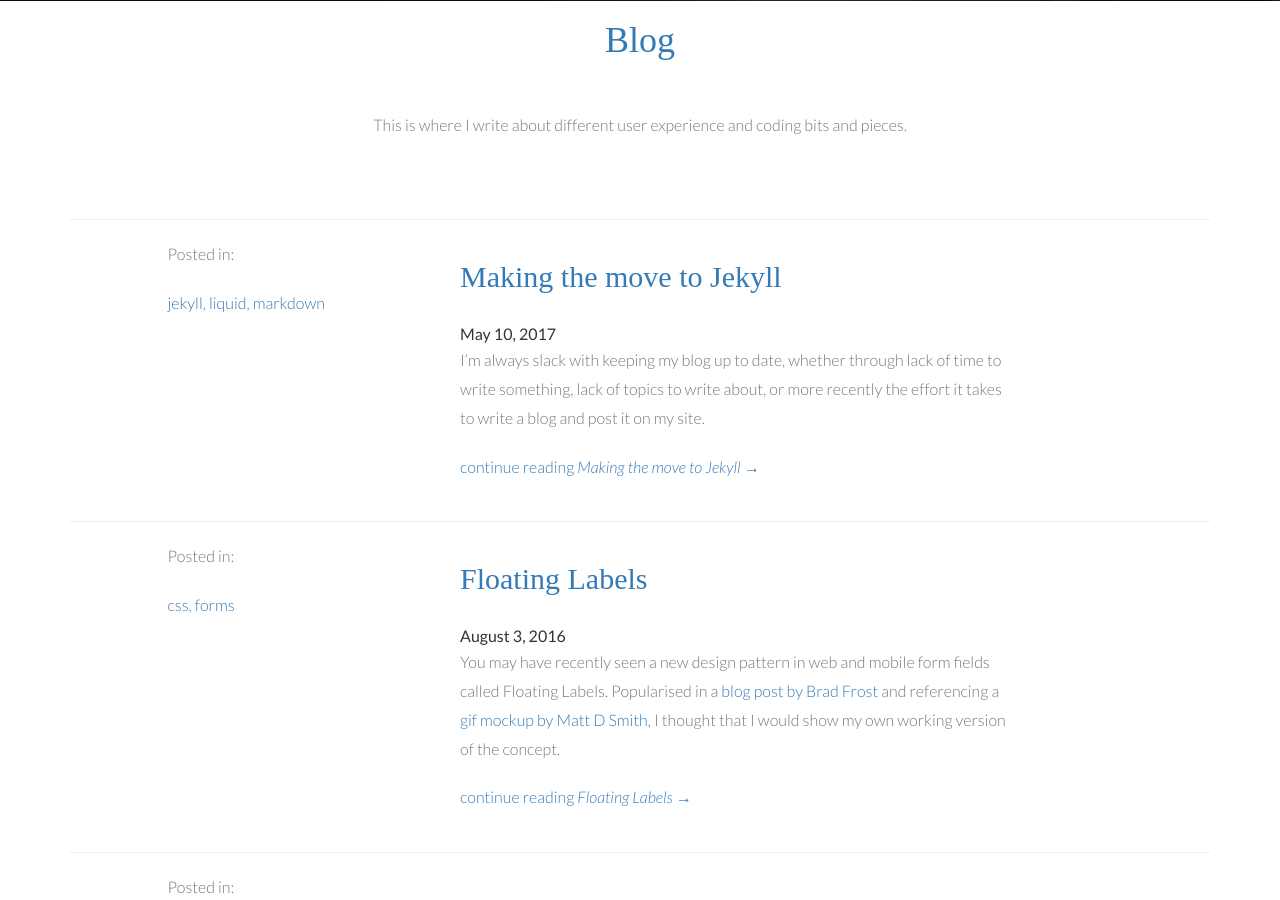
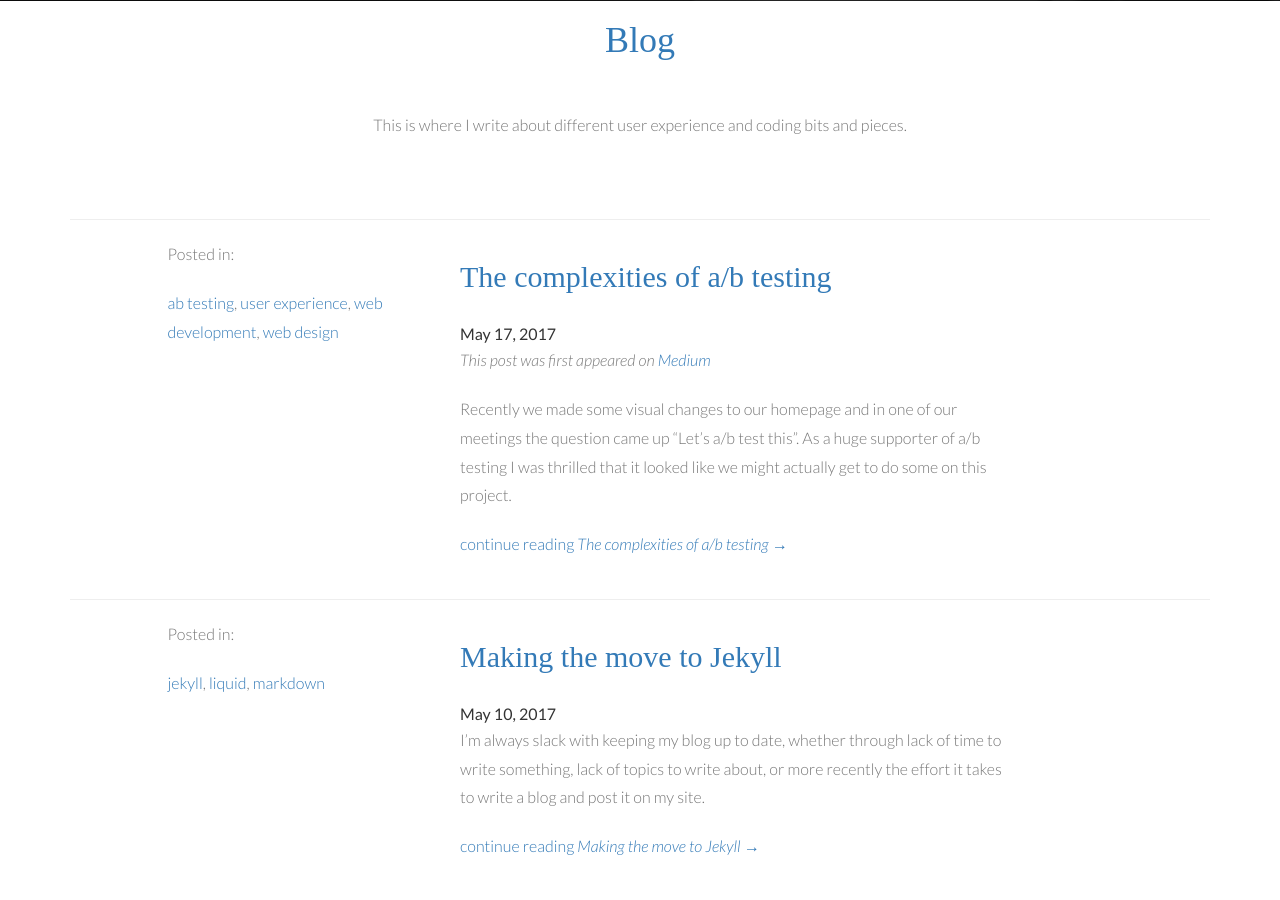
Before and after one commit to brett-east/blog, a Jekyll site: the page built from index.html, in a window 1280 px wide and 900 px high, scrolled down 349 px. Built offline with Jekyll 4.4.1, drawn with Linux system fonts in a browser that asks for light colours; nearby versions of some CDN libraries; some web fonts are replaced; the list of posts is cut into pages by our own code; some of the changed lines change nothing that is shown.

Commit message:
Add The complexities of ab testing blog post

```diff
--- a/_layouts/default.html
+++ b/_layouts/default.html
@@ -22,7 +22,7 @@
             <div class="collapse navbar-collapse" id="mainNav">
           		<ul class="nav navbar-nav navbar-right">
           			<li><a href="http://bretteast.me/">Home</a></li>
-          			<li><a href="/blog">Blog</a></li>
+          			<li><a href="/">Blog</a></li>
           			<li><a href="http://bretteast.me/about.html">About Me</a></li>
           			<li><a href="http://bretteast.me/portfolio">My Work</a></li>
           			<li><a href="http://bretteast.me/resume.html">Resume</a></li>
--- /dev/null
+++ b/_posts/2017-05-17-the-complexities-of-ab-testing.md
@@ -0,0 +1,85 @@
+---
+layout: post
+title: 'The complexities of a/b testing'
+excerpt_separator: <!--- more --->
+comments: true
+description: 'A guide to some of the complexities involved in a/b testing'
+twitterdescription: 'The complexities of a/b testing - by Brett East'
+tags: ['ab testing', 'user experience', 'web development', 'web design']
+---
+
+*This post was first appeared on [Medium](https://medium.com/@BrettEast/the-complexities-of-a-b-testing-6fdac53ecf7a)*
+
+Recently we made some visual changes to our homepage and in one of our meetings the question came up “Let’s a/b test this”. As a huge supporter of a/b testing I was thrilled that it looked like we might actually get to do some on this project.<!--- more --->
+
+![A ridiculous use case - ab testing a bug fix](/images/a-b-test.png){: .img-responsive style="margin: 0 auto 40px;"}
+
+So naturally my first response was “Yes, that’s great” and my follow up question was “What’s our hypothesis?”, then my heart sank as I was met with blank expressions and it appeared this announcement to a/b test hadn’t been all that thought through.
+
+As a result I was inspired to write this article about some of the complexities of a/b testing. While I’d say I’m a fan of a/b testing I’ve also seen firsthand how the incorrect implementation of tests can lead to poor decisions being made based on faulty results, I’ve also experienced a/b test overload where every piece of minutia is tested for weeks on end, or even worse — where, what are essentially, bug fixes are tested.
+Not every change should be a/b tested as not every change lends itself to that kind of testing, but importantly, if you are going to a/b test, there are a few things you need to consider beforehand.
+
+## What is our hypothesis?
+
+As I mentioned in the intro, the lack of a hypothesis poses a real road block when wanting to get valuable data out of an a/b test. If you’ve made a change, you likely had a reason and a bit of an expectation on what effect that change will have to the site, that ‘expectation’ is your hypothesis, and it’s usually the driving force behind wanting to make a change in the first place.
+
+From the design decision “Let’s remove the need for a compulsory phone number from our checkout process, I think it will increase checkouts” we can then get our hypothesis “Removing the phone number will increase sales” (I realise this example skims over some steps before coming to this design decision and the hypothesis doesn’t map 100% to the change, but it helps to bring out some of the considerations and mistakes mentioned in this article).
+
+This is great, it gives us something we can measure and we know what we can expect, we’re expecting our sales to increase with users that are using the changed layout. This way we know what metric to measure and we’re not just looking at results at the end of the test trying to find differences between our two tests. Having a hypothesis before measuring a change is much better than trying to work out after the fact why a change occurred between two designs. For something like sales this might seem obvious, but it becomes important if we were making a change to static content site. Say we’re measuring a whole lot of metrics and user funnels, and we decide to move some content on the page and just ‘run’ an a/b test, then we blindly compare metrics like ‘time on page’, and ‘bounce rate’ — who knows what we might miss! After running the test, we’re now running around trying to see what’s changed and then scratching our heads as to why things may or may not have changed — not to say that we might not end up doing that anyway. It’s just much easier to track metrics that we think will change and then look at secondary metrics.
+
+## Running your test
+
+### Statistical significance
+
+“Wow, that new button placement has a 20% increase in widget sales” — It’s funny how you can get the numbers to tell different stories.
+
+Maybe one test did see an increase of 20% in widget sales, but if you only ran the test for a day, or ran it for 4 weeks, and only sold 5 widgets in the ‘a’ test and 6 in the ‘b’ test, then those results aren’t telling you too much. All too often I’ve seen an a/b test run without enough consideration into other factors, statistical significance being one of them and the effect on other parts of the site being another. You can look into [statistical significance here](https://www.optimizely.com/optimization-glossary/statistical-significance/), but most modern day a/b testing suites like [Optimizely](https://www.optimizely.com/) and [Optimal Workshop](http://optimalworkshop.com/) are more than equipped to report back on this information — but when running tests it helps to have a bit of an understanding as to why this is important.
+
+Just because there is a 3% change in something doesn’t mean that it accounts for anything. A statistically significant result is one, that to a high degree of certainty means that your change impacted the metric that you’re measuring — not just that someone randomly happened to buy an extra few widgets.
+
+### Splitting users
+
+This step can often depend on what your testing and what your hypothesis might be. Initial reactions might be to split your audience 50/50, as ‘split testing’ or ‘a/b testing’ seems to imply. But what if you’re worried that the changes might have a negative effect, or what if you’re not sure the change is valid?
+
+If you had a negative outcome you would then have to roll back the ‘b’ test for 50% of users. For a big change that would mean altering the user experience for half of your users, only to change it back again — this is potentially quite disruptive.
+
+If you have enough users to get a statistically significant result in a few weeks, then I would suggest running the b test with 10% of users, there’s no need to test against 50% of users and most testing software will automatically adjust your a and b test results for an even comparison. Sometimes though, you might be testing a feature that isn’t used by many users and you need a bigger split in your audience to be able to get a timely result.
+
+Another consideration when splitting users for a test is to consider ‘Existing-user bias’ — if you can, you should be running tests with new users only. This isn’t always feasible, and sometimes you can’t make this happen, but you need to be aware of it. Imagine you’ve simplified a ‘process flow’ on your website, and want to compare it with the existing, complicated process by measuring time on task and success rate. If you compare with existing users, your ‘a’ pool of testers will already be familiar with the process, and this might speed up their time on task in a way that is skewing your results. Using all new users helps to start the test with a level playing field.
+
+### Length of test
+
+How long are you going to run this test for and when are you going to make a decision either way? Like many things, you need to find the sweet spot in the middle, not enough time and your results may not account for how users interact with your site on weekends, too much time and you potentially block yourself from running other tests or making other changes to the site.
+
+Many testing platforms will let you know how long a test is likely to take to have statistically significant results, and you can set them up to stop once they reach a result. I would say, if there’s no harm in doing so, then try and aim for between 2–4 weeks for your test length. Each test is different, but consider what events you might like to occur during your testing cycle, is there an email newsletter that is going out soon, how might that have an effect on things? If you see a behaviour pattern or cycle in your users (peaks and troughs in visits over weekdays and weekends is a common one), ask if you should make sure that your test includes a full ‘cycle’ of this behaviour.
+
+### Comparing the right things
+
+This is less of an a/b test thing and more of a “Let’s change something and then see how it compares with last month” thing. This occurs when people try to ‘retro fit’ a test to a design that they’ve rolled out, like trying to compare the performance of a button on a checkout flow by looking at the month’s sales before and after implementing the change. In this case you’re not comparing apples to apples, there are too many other variables at play, maybe this month is always better for sales, or maybe last month you ran a promotion. Most are aware that the entire point of an a/b test is so that you can run them in unison, but in the real world, you occasionally will have someone else ask how this compared with something outside of the test and it’s helpful to know that there are just so many variables involved.
+
+## Tracking and running multiple tests
+
+Make sure you track your tests, even in small teams there is the potential for tests to overlap one another. I’ve previously worked in a small teams where, devs and designers are running UI a/b tests while the marketing team is using another piece of software to run tests on content or landing pages — this has the potential to corrupt your data if you’re team is running tests that clash.
+
+Tracking tests that are currently running, and having awareness of them is important, but as is historical tracking, particularly if you find some unexpected data in your tests. If in a year’s time, someone wants to make a change, it shouldn’t be up to one dev, who happened to be around for the last test, to say “I remember we tested that last year, and went with what we have now, but I can’t remember why” — documenting decisions not only saves time and confusion, but can help to dictate future decisions. If one particular design pattern tested well, then maybe we can use it as our default for future designs, and if we’ve documented it then we know why it works and where it might not work.
+That’s not to say that just because you ran a test a year ago, you shouldn’t run it again, hypotheses can change, users might change and these can be valid reasons to recheck your tests — but if your hypothesis is the same, knowing that you’ve already run a test, can save duplicate work.
+
+I spoke briefly there about tests clashing, and other than tracking tests, it’s worth mentioning that running multiple tests can skew your results or give you incorrect data, especially if your measuring a process or flow, and running multiple tests on different steps in the process.
+
+## Choosing a winner
+
+### Baselining
+
+Awareness of the impacts of your changes is such a big part of where a/b testing can go wrong, especially if you miss when one change improves a part of the site to the detriment of another. Running a test that shows a change to the checkout improves mobile sales by 5% might seem like a clear cut winner, but if you were aware of the fact that desktop sales have dropped by 3% that decision might not be so clear cut, especially if three-quarters of all sales come from desktop.
+
+This is where tracking baseline data for every test can help. While it’s not a ‘catch all’ for every piece of data, it can help with deciding on a winning test by showing you how major metrics have changed (if at all), across your site. Outlining some major metrics that you want to track can really help to show other areas that your change might have impacted. Continuing with our ecommerce example, you may want to check sales, abandoned carts, ‘added to cart’, newsletter signups — additionally you may need to check these across platforms or users, if you segment your user types (e.g. buyers/sellers).
+
+Think of this as a sanity check for your a/b test outcomes, just ensuring that you haven’t broken anything, and always consider what may have broken and isn’t included in your baseline suite of metrics to check.
+
+### A losing test doesn’t mean what you already have is the best option
+
+If it turns out that the b test didn’t perform as expected, that doesn’t mean that ‘a’ is the best option, conversely, if your ‘b’ test wins, that doesn’t mean there isn’t a better option out there. Back to our early example of removing the phone number field on mobile checkout — we ran our tests and it turned out we did get more sales, but that we also had to spend more chasing up customers via email and our shipping partner was sometimes was unable to get in contact with customers when making deliveries, whereas they used to just call them. We decided that all things considered, it wasn’t worth removing the phone number field — but that doesn’t mean that keeping a compulsory phone number field is the correct answer either. Instead our hypothesis has changed, and we think that prompting users for an optional phone number is in fact better. In the end neither ‘a’ nor ‘b’ from our first test was what was best for the site, and it was in a third option — an optional phone number field, with a message “adding a phone number helps us to contact you should there be an issue delivering your order” — that performed best (who knows, there might be a better option yet).
+
+---
+
+As for our homepage a/b test, thankfully it just needed a little more discussion. We had originally decided to make the change based on user research we’d conducted, and were able to use that to come up with our hypothesis.
```
Also changed, not shown: images/a-b-test.png (added).
